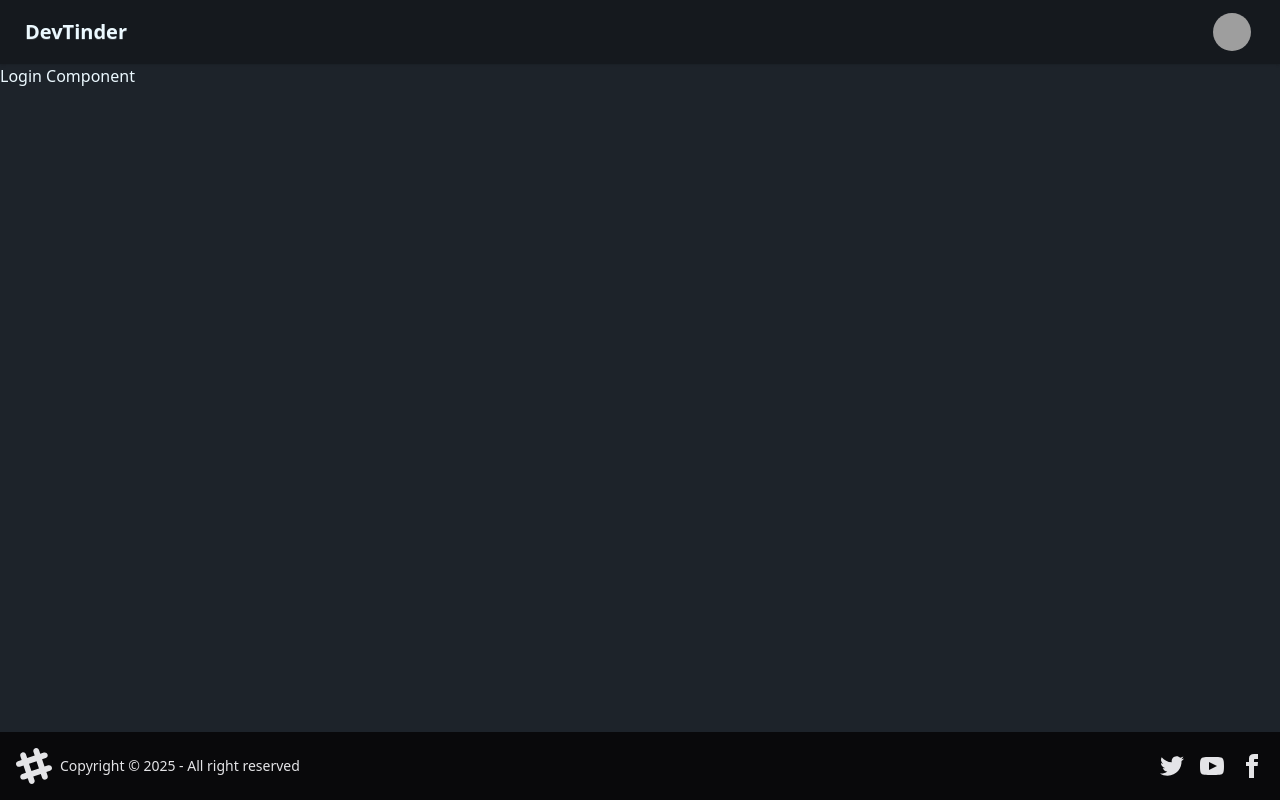
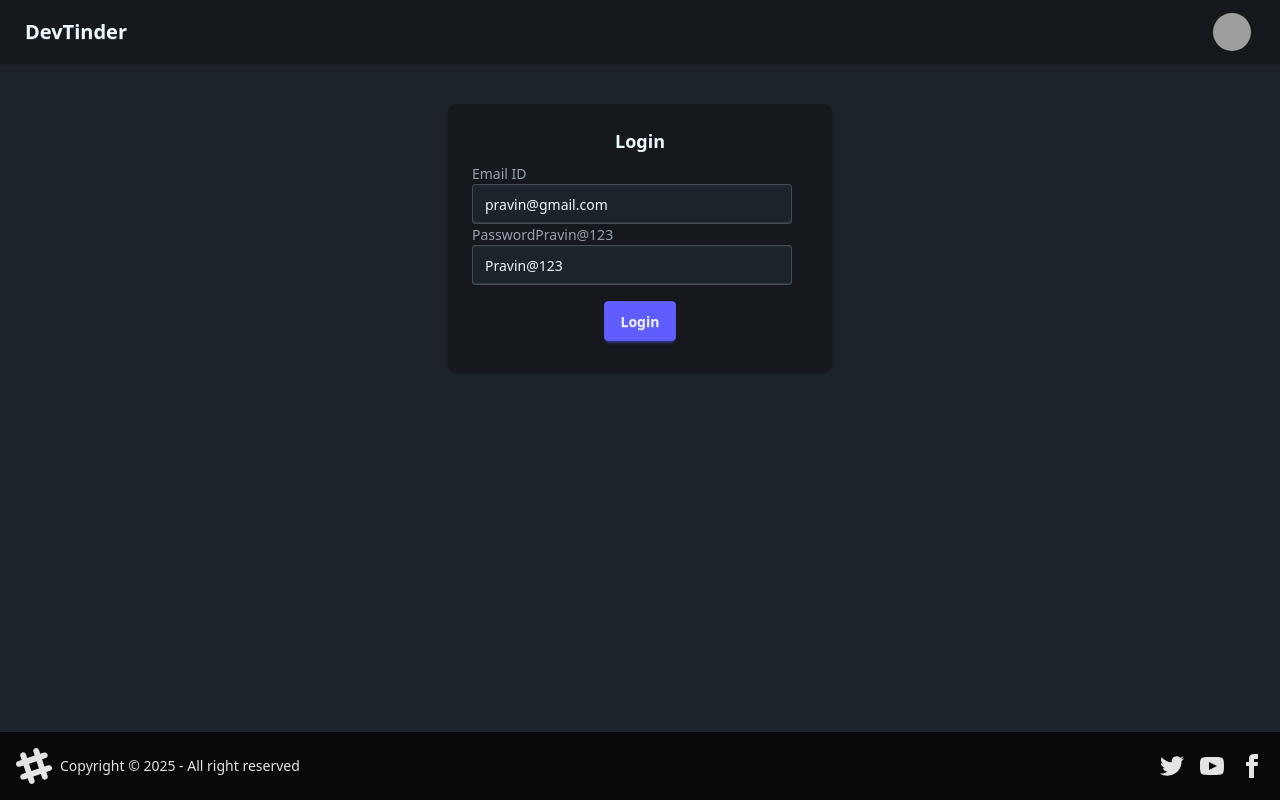
Before and after one commit to pravin-mishra123/DevTinder-Frontend, a React (Vite) app: page /login in a window 1280 px wide. Built offline with nearby package versions, Linux system fonts and the light colour scheme; grey boxes are pictures that could not be loaded.

Commit message:
create login page and install the axios and allow the withCredentials true when making api call that will allow to set the cookies in the browser

```diff
--- a/package.json
+++ b/package.json
@@ -11,6 +11,7 @@
   },
   "dependencies": {
     "@tailwindcss/vite": "^4.1.13",
+    "axios": "^1.12.2",
     "react": "^19.1.1",
     "react-dom": "^19.1.1",
     "react-router-dom": "^7.9.3",
--- a/src/Login.jsx
+++ b/src/Login.jsx
@@ -1,7 +1,65 @@
-const Login = () =>{
-    return(
-        <div>Login Component</div>
-    )
-}
+import axios from "axios";
+import { useState } from "react";
 
-export default Login
+const Login = () => {
+  const [emailId, setEmailId] = useState("pravin@gmail.com");
+  const [password, setPassword] = useState("Pravin@123");
+
+  const handleLogin = async () => {
+    try {
+      const res = await axios.post(
+        "http://localhost:7777/login",
+        {
+          emailId,
+          password,
+        },
+        { withCredentials: true }
+      );
+    } catch (error) {
+      console.error(error);
+    }
+  };
+
+  return (
+    <div className="flex justify-center my-10">
+      <div className="card bg-base-300 w-96 shadow-sm">
+        <div className="card-body">
+          <h2 className="card-title justify-center">Login</h2>
+          <div>
+            <label className="form-control w-full max-w-xs my-2">
+              <div className="label">
+                <span className="label-text">Email ID</span>
+              </div>
+              <input
+                type="text"
+                value={emailId}
+                // placeholder="Type here"
+                className="input input-bordered w-full max-w-xs"
+                onChange={(e) => setEmailId(e.target.value)}
+              />
+            </label>
+            <label className="form-control w-full max-w-xs my-2">
+              <div className="label">
+                <span className="label-text">Password{password}</span>
+              </div>
+              <input
+                type="text"
+                value={password}
+                // placeholder="Type here"
+                className="input input-bordered w-full max-w-xs"
+                onChange={(e) => setPassword(e.target.value)}
+              />
+            </label>
+          </div>
+          <div className="card-actions justify-center m-2">
+            <button className="btn btn-primary" onClick={handleLogin}>
+              Login
+            </button>
+          </div>
+        </div>
+      </div>
+    </div>
+  );
+};
+
+export default Login;
```
Also changed, not shown: 2 other files (tests, documents, lock files or other folders).
